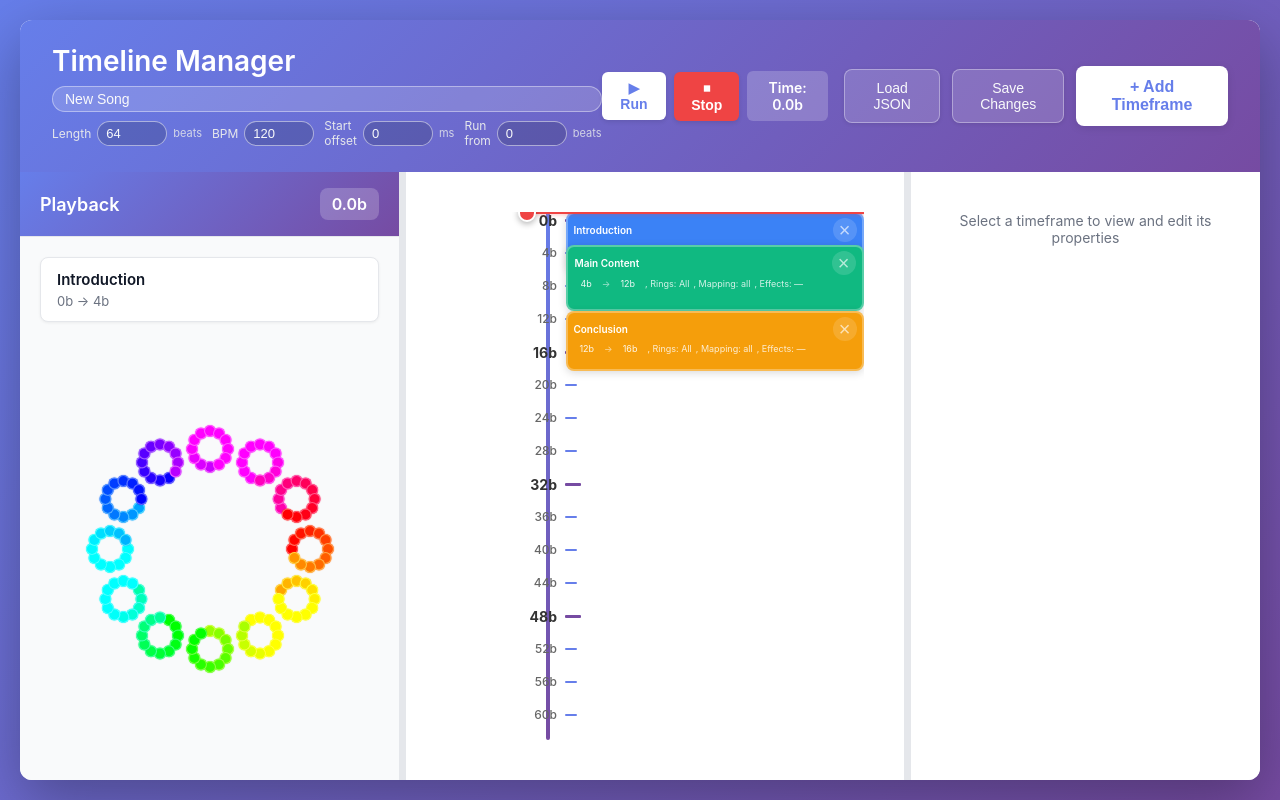
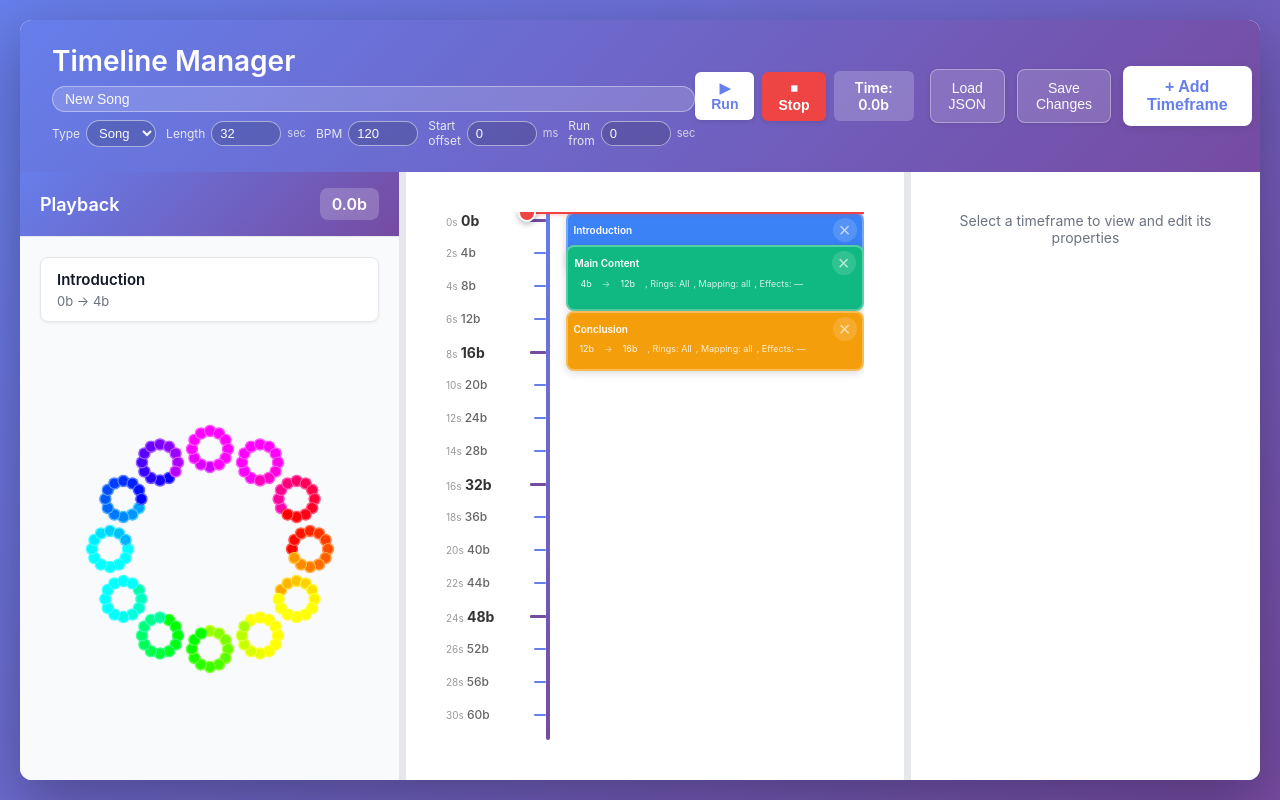
Before and after one commit to KivSee/led-rings, a React (Vite) app in the folder ui/: page / in a window 1280 px wide. Built offline with nearby package versions, Linux system fonts and the light colour scheme; the HTML template or start-up script is replaced by a standard one.

Commit message:
feat: add animation type support, add generated test files for dev fix: tick marks, length in seconds

```diff
--- a/package.json
+++ b/package.json
@@ -4,6 +4,7 @@
   "main": "index.js",
   "repository": "git@github.com:KivSee/led-rings.git",
   "scripts": {
+    "test": "ts-node-dev --respawn src/test.ts",
     "sync-segments": "ts-node src/ring-segments/index.ts",
     "start": "ts-node-dev --respawn src/index.ts",
     "playground": "ts-node-dev --respawn src/playground.ts",
--- a/ui/src/App.tsx
+++ b/ui/src/App.tsx
@@ -41,13 +41,18 @@ export interface Timeframe {
   motionEffectParams?: Record<string, number | boolean>
 }
 
+export type AnimationType = 'song' | 'trigger'
+
 export interface Song {
   name: string
-  lengthBeats: number
+  /** Song length in seconds. Total beats = (lengthSeconds / 60) * bpm */
+  lengthSeconds: number
   bpm: number
   startOffsetMs?: number
-  /** When pressing Run, start playback at this time (beats). */
-  runStartTimeBeats?: number
+  /** When pressing Run, start playback at this time (seconds). */
+  runStartTimeSeconds?: number
+  /** Song = startSong() with offset; Trigger = trigger() one-shot. Affects generated .ts output. */
+  animationType?: AnimationType
 }
 
 const LAST_SONG_STORAGE_KEY = 'timelineManager:lastSong'
@@ -86,9 +91,10 @@ function App() {
 
   const [song, setSong] = useState<Song>({
     name: 'New Song',
-    lengthBeats: 64,
+    lengthSeconds: 32,
     bpm: 120,
     startOffsetMs: 0,
+    animationType: 'song',
   })
 
   const [timeframes, setTimeframes] = useState<Timeframe[]>([
@@ -124,11 +130,11 @@ function App() {
   const [focusedTimeframeId, setFocusedTimeframeId] = useState<string | null>(null)
   const [isPlaying, setIsPlaying] = useState(false)
   const [currentTime, setCurrentTime] = useState(0) // Current time in beats
-  /** When true, next Run starts from runStartTimeBeats; when false, next Run resumes from currentTime (after Pause). */
+  /** When true, next Run starts from runStartTimeSeconds; when false, next Run resumes from currentTime (after Pause). */
   const [nextRunFromStart, setNextRunFromStart] = useState(true)
   const playbackIntervalRef = React.useRef<NodeJS.Timeout | null>(null)
   const appContentRef = React.useRef<HTMLDivElement>(null)
-  const songLengthBeats = Math.max(1, song.lengthBeats || 0)
+  const songLengthBeats = Math.max(1, (song.lengthSeconds * song.bpm) / 60)
 
   // Resizable panel widths (px)
   const [playbackPanelWidth, setPlaybackPanelWidth] = useState(380)
@@ -221,9 +227,9 @@ function App() {
       setNextRunFromStart(false)
       setIsPlaying(false)
     } else {
-      // Run: if nextRunFromStart, jump to runStartTimeBeats; otherwise resume from currentTime
+      // Run: if nextRunFromStart, jump to runStartTimeSeconds; otherwise resume from currentTime
       if (nextRunFromStart) {
-        const startBeats = song.runStartTimeBeats ?? 0
+        const startBeats = ((song.runStartTimeSeconds ?? 0) / 60) * song.bpm
         const clamped = Math.max(0, Math.min(songLengthBeats, startBeats))
         setCurrentTime(clamped)
         setNextRunFromStart(false)
@@ -234,8 +240,8 @@ function App() {
 
   const handleStop = () => {
     setIsPlaying(false)
-    setNextRunFromStart(true) // Next Run will start from runStartTimeBeats
-    const startBeats = song.runStartTimeBeats ?? 0
+    setNextRunFromStart(true) // Next Run will start from runStartTimeSeconds
+    const startBeats = ((song.runStartTimeSeconds ?? 0) / 60) * song.bpm
     const clamped = Math.max(0, Math.min(songLengthBeats, startBeats))
     setCurrentTime(clamped)
   }
@@ -255,13 +261,7 @@ function App() {
         const maybeArray = Array.isArray(parsed) ? parsed : parsed?.timeframes
 
         if (parsed?.song && typeof parsed.song === 'object') {
-          setSong({
-            name: typeof parsed.song.name === 'string' ? parsed.song.name : 'New Song',
-            lengthBeats: Math.max(1, Number(parsed.song.lengthBeats) || 64),
-            bpm: Math.max(1, Number(parsed.song.bpm) || 120),
-            startOffsetMs: Math.max(0, Number(parsed.song.startOffsetMs) || 0),
-            runStartTimeBeats: parsed.song.runStartTimeBeats != null ? Number(parsed.song.runStartTimeBeats) : undefined,
-          })
+          setSong(normalizeLoadedSong(parsed.song as Record<string, unknown>))
         }
 
         if (Array.isArray(maybeArray)) {
@@ -346,14 +346,37 @@ function App() {
     downloadFile(tsCode, `${safeName}.ts`, 'text/typescript')
   }
 
+  // Normalize loaded song to use lengthSeconds/runStartTimeSeconds (support old lengthBeats/runStartTimeBeats)
+  const normalizeLoadedSong = (s: Record<string, unknown>): Song => {
+    const bpm = Math.max(1, Number(s.bpm) || 120)
+    const lengthSeconds =
+      s.lengthSeconds != null
+        ? Math.max(0.1, Number(s.lengthSeconds))
+        : (Math.max(1, Number(s.lengthBeats) || 64) / bpm) * 60
+    const runStartTimeSeconds =
+      s.runStartTimeSeconds != null
+        ? Math.max(0, Number(s.runStartTimeSeconds))
+        : s.runStartTimeBeats != null
+          ? (Number(s.runStartTimeBeats) / bpm) * 60
+          : undefined
+    return {
+      name: typeof s.name === 'string' ? s.name : 'New Song',
+      lengthSeconds,
+      bpm,
+      startOffsetMs: Math.max(0, Number(s.startOffsetMs) || 0),
+      runStartTimeSeconds,
+      animationType: (s.animationType === 'trigger' ? 'trigger' : 'song') as AnimationType,
+    }
+  }
+
   // Autoload last song on startup
   useEffect(() => {
     try {
       const raw = window.localStorage.getItem(LAST_SONG_STORAGE_KEY)
       if (!raw) return
-      const parsed = JSON.parse(raw) as { song?: Song; timeframes?: Timeframe[] }
-      if (parsed.song) {
-        setSong({ startOffsetMs: 0, ...parsed.song })
+      const parsed = JSON.parse(raw) as { song?: Record<string, unknown>; timeframes?: Timeframe[] }
+      if (parsed.song && typeof parsed.song === 'object') {
+        setSong(normalizeLoadedSong(parsed.song))
       }
       if (parsed.timeframes && Array.isArray(parsed.timeframes) && parsed.timeframes.length > 0) {
         setTimeframes(parsed.timeframes)
@@ -429,20 +452,31 @@ function App() {
               placeholder="Song name"
             />
             <div className="song-meta-fields">
+              <label className="song-meta-field" title="Song = startSong() with offset; Trigger = one-shot trigger()">
+                <span>Type</span>
+                <select
+                  className="song-meta-input"
+                  value={song.animationType ?? 'song'}
+                  onChange={(e) => handleSongChange({ animationType: e.target.value === 'trigger' ? 'trigger' : 'song' })}
+                >
+                  <option value="song">Song</option>
+                  <option value="trigger">Trigger</option>
+                </select>
+              </label>
               <label className="song-meta-field">
                 <span>Length</span>
                 <input
                   type="number"
-                  min={1}
-                  step={1}
+                  min={0.1}
+                  step={0.1}
                   className="song-meta-input"
-                  value={song.lengthBeats}
+                  value={song.lengthSeconds}
                   onChange={(e) => {
-                    const val = parseInt(e.target.value, 10)
-                    handleSongChange({ lengthBeats: isNaN(val) ? 1 : Math.max(1, val) })
+                    const val = parseFloat(e.target.value)
+                    handleSongChange({ lengthSeconds: isNaN(val) ? 1 : Math.max(0.1, val) })
                   }}
                 />
-                <span className="song-meta-suffix">beats</span>
+                <span className="song-meta-suffix">sec</span>
               </label>
               <label className="song-meta-field">
                 <span>BPM</span>
@@ -478,15 +512,15 @@ function App() {
                 <input
                   type="number"
                   min={0}
-                  step={1}
+                  step={0.1}
                   className="song-meta-input"
-                  value={song.runStartTimeBeats ?? 0}
+                  value={song.runStartTimeSeconds ?? 0}
                   onChange={(e) => {
                     const val = parseFloat(e.target.value)
-                    handleSongChange({ runStartTimeBeats: isNaN(val) ? 0 : Math.max(0, val) })
+                    handleSongChange({ runStartTimeSeconds: isNaN(val) ? 0 : Math.max(0, val) })
                   }}
                 />
-                <span className="song-meta-suffix">beats</span>
+                <span className="song-meta-suffix">sec</span>
               </label>
             </div>
           </div>
@@ -538,6 +572,7 @@ function App() {
           <Timeline
             timeframes={timeframes}
             songLengthBeats={songLengthBeats}
+            bpm={song.bpm}
             onUpdate={updateTimeframe}
             onDelete={deleteTimeframe}
             onAdd={addTimeframeFromDrag}
--- a/ui/src/components/Timeline.css
+++ b/ui/src/components/Timeline.css
@@ -240,40 +240,45 @@
   transform: scale(1.1);
 }
 
+/* Axis column: extends left into margin so labels sit left of the vertical line; tick aligns at 20px */
 .time-marks {
   position: absolute;
-  left: 0;
+  left: -80px;
   top: 0;
   bottom: 0;
-  width: 80px;
+  width: 100px;
 }
 
 .time-mark {
   position: absolute;
   display: flex;
   align-items: center;
-  gap: 4px;
   left: 0;
-  right: 20px;
+  right: 0;
 }
 
 .time-mark-line {
+  position: absolute;
+  left: 88px;
   width: 12px;
   height: 2px;
   background: #667eea;
   border-radius: 1px;
-  flex-shrink: 0;
-  order: 2;
 }
 
 .time-mark-label {
   font-size: 12px;
   color: #666;
   font-weight: 500;
-  text-align: right;
-  min-width: 35px;
-  order: 1;
+  text-align: left;
+  max-width: 84px;
   padding-right: 4px;
+}
+
+.time-mark-sec {
+  font-size: 10px;
+  color: #999;
+  font-weight: 400;
 }
 
 .time-mark-large {
@@ -281,6 +286,7 @@
 }
 
 .time-mark-line-large {
+  left: 84px;
   width: 16px;
   height: 3px;
   background: #764ba2;
--- a/ui/src/components/Timeline.tsx
+++ b/ui/src/components/Timeline.tsx
@@ -16,6 +16,7 @@ function formatCyclesLine(cycles: TimeframeCycleEntry[]): string {
 interface TimelineProps {
   timeframes: Timeframe[]
   songLengthBeats: number
+  bpm: number
   onUpdate: (id: string, updates: Partial<Timeframe>) => void
   onDelete: (id: string) => void
   onAdd: (startTime: number, endTime: number) => void
@@ -25,7 +26,9 @@ interface TimelineProps {
   onCurrentTimeChange: (time: number) => void
 }
 
-const Timeline = ({ timeframes, songLengthBeats, onUpdate, onDelete, onAdd, focusedTimeframeId, onFocusedTimeframeChange, currentTime, onCurrentTimeChange }: TimelineProps) => {
+const beatToSeconds = (beat: number, bpm: number): number => (beat / bpm) * 60
+
+const Timeline = ({ timeframes, songLengthBeats, bpm, onUpdate, onDelete, onAdd, focusedTimeframeId, onFocusedTimeframeChange, currentTime, onCurrentTimeChange }: TimelineProps) => {
   const [editingId, setEditingId] = useState<string | null>(null)
   const [editingField, setEditingField] = useState<'label' | 'startTime' | 'endTime' | null>(null)
   const [isDragging, setIsDragging] = useState(false)
@@ -595,6 +598,8 @@ const Timeline = ({ timeframes, songLengthBeats, onUpdate, onDelete, onAdd, focu
         <div className="time-marks">
           {Array.from({ length: Math.ceil(maxTime / 4) + 1 }, (_, i) => i * 4).map((beat) => {
             const isLarge = beat % 16 === 0
+            const sec = beatToSeconds(beat, bpm)
+            const secLabel = sec % 1 === 0 ? `${sec}s` : `${sec.toFixed(1)}s`
             return (
               <div
                 key={beat}
@@ -602,7 +607,9 @@ const Timeline = ({ timeframes, songLengthBeats, onUpdate, onDelete, onAdd, focu
                 style={{ top: `${beat * pxPerBeat}px` }}
               >
                 <div className={`time-mark-line ${isLarge ? 'time-mark-line-large' : ''}`}></div>
-                <span className={`time-mark-label ${isLarge ? 'time-mark-label-large' : ''}`}>{beat}b</span>
+                <span className={`time-mark-label ${isLarge ? 'time-mark-label-large' : ''}`}>
+                  <span className="time-mark-sec">{secLabel}</span> {beat}b
+                </span>
               </div>
             )
           })}
--- a/ui/src/generateSequenceTs.ts
+++ b/ui/src/generateSequenceTs.ts
@@ -3,11 +3,16 @@
  * Output matches the pattern used in src/buttons.ts, src/index.ts, src/agent.ts.
  */
 
+export type AnimationType = 'song' | 'trigger'
+
 export interface Song {
   name: string
-  lengthBeats: number
+  /** Song length in seconds. Total beats = (lengthSeconds / 60) * bpm */
+  lengthSeconds: number
   bpm: number
   startOffsetMs?: number
+  /** When 'trigger', output uses Animation(bpm, totalTimeSeconds) and trigger(); when 'song', uses Animation(..., startOffsetMs) and startSong(). */
+  animationType?: AnimationType
 }
 
 export type TimeframeCycleEntry =
@@ -224,17 +229,36 @@ ${indentBlock(core, 6)}
     })`
 }
 
+function toIdentifier(name: string): string {
+  const safe = (name || 'sequence').trim() || 'sequence'
+  const camel = safe.replace(/[^a-zA-Z0-9]+(.)?/g, (_, c) => (c ? c.toUpperCase() : '')).replace(/^[^a-zA-Z]/, '')
+  const id = camel ? camel : 'sequence'
+  return id.charAt(0).toLowerCase() + id.slice(1)
+}
+
 export function generateSequenceTs(song: Song, timeframes: Timeframe[]): string {
   const safeName = (song.name || 'sequence').trim() || 'sequence'
-  const totalTimeSeconds = (song.lengthBeats / song.bpm) * 60
+  const totalTimeSeconds = song.lengthSeconds
   const startOffsetMs = song.startOffsetMs ?? 0
+  const animationType = song.animationType ?? 'song'
   const bodyBlocks = timeframes.length === 0
     ? '    // Empty: add beats() blocks and content here.'
     : timeframes.map(emitTimeframeBody).join('\n\n')
 
+  const escapedName = safeName.replace(/"/g, '\\"')
+  const isTrigger = animationType === 'trigger'
+
+  const animationCtor = isTrigger
+    ? `new Animation("${escapedName}", ${song.bpm}, ${totalTimeSeconds.toFixed(2)})`
+    : `new Animation("${escapedName}", ${song.bpm}, ${totalTimeSeconds.toFixed(2)}, ${startOffsetMs})`
+  const runCall = isTrigger
+    ? `await trigger("${escapedName}");`
+    : `await startSong("${escapedName}", 0);`
+  const fnName = toIdentifier(safeName)
+
   return `// Generated from Timeline Manager. Place this file in your project's src/ so imports resolve.
 import { sendSequence } from "./services/sequence";
-import { startSong } from "./services/trigger";
+import { startSong, trigger } from "./services/trigger";
 import { Animation } from "./animation/animation";
 import { beats, cycle, cycleBeats } from "./time/time";
 import { constColor, noColor, rainbow } from "./effects/coloring";
@@ -278,19 +302,19 @@ import {
 } from "./effects/motion";
 import { hueShiftSin, hueShiftStartToEnd, staticHueShift } from "./effects/hue";
 
-const testSequence = async () => {
-  const testAnimation = new Animation("${safeName.replace(/"/g, '\\"')}", ${song.bpm}, ${totalTimeSeconds.toFixed(2)}, ${startOffsetMs});
-  testAnimation.sync(() => {
+const ${fnName} = async () => {
+  const anim = ${animationCtor};
+  anim.sync(() => {
 ${bodyBlocks}
   });
 
   console.log("sending sequence");
-  await sendSequence("${safeName.replace(/"/g, '\\"')}", testAnimation.getSequence());
-  await startSong("${safeName.replace(/"/g, '\\"')}", 0);
+  await sendSequence("${escapedName}", anim.getSequence());
+  ${runCall}
 };
 
 (async () => {
-  await testSequence();
+  await ${fnName}();
 })();
 `
 }
```
Also changed, not shown: 2 other files (tests, documents, lock files or other folders).
